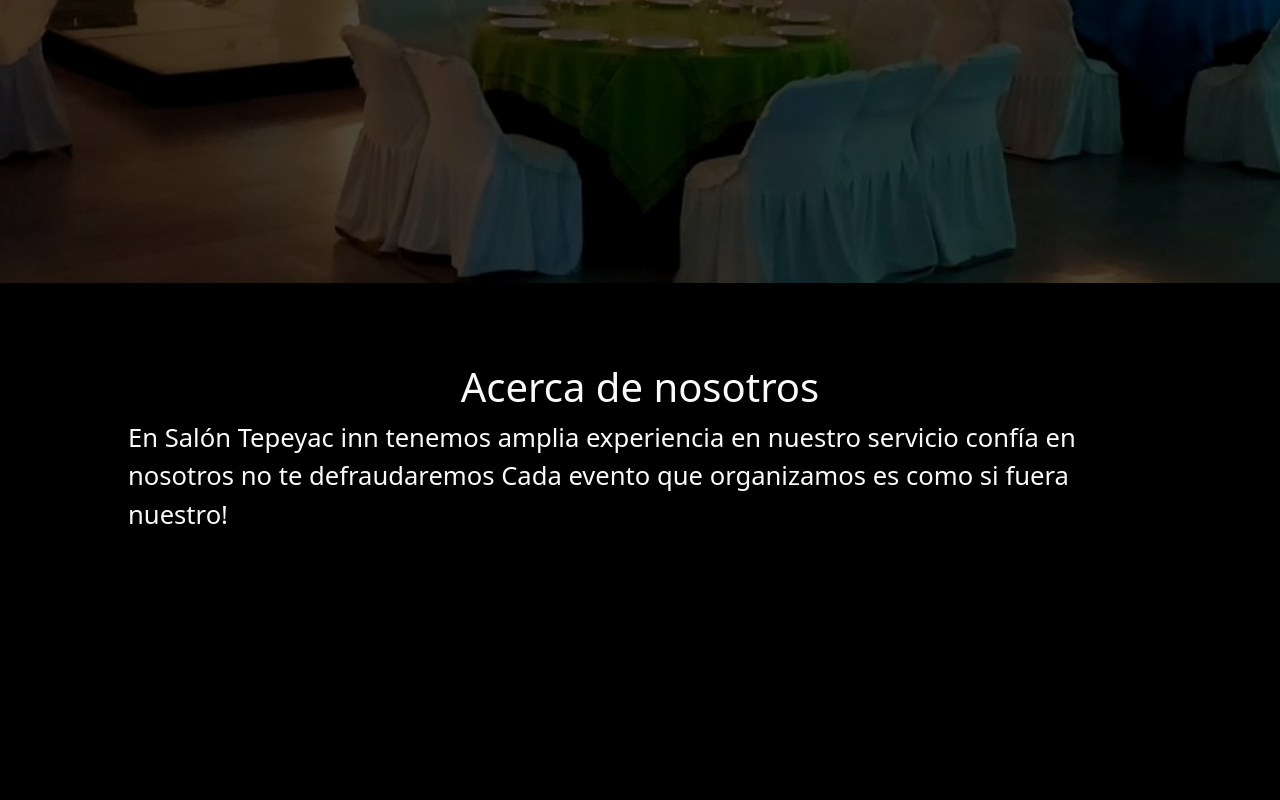
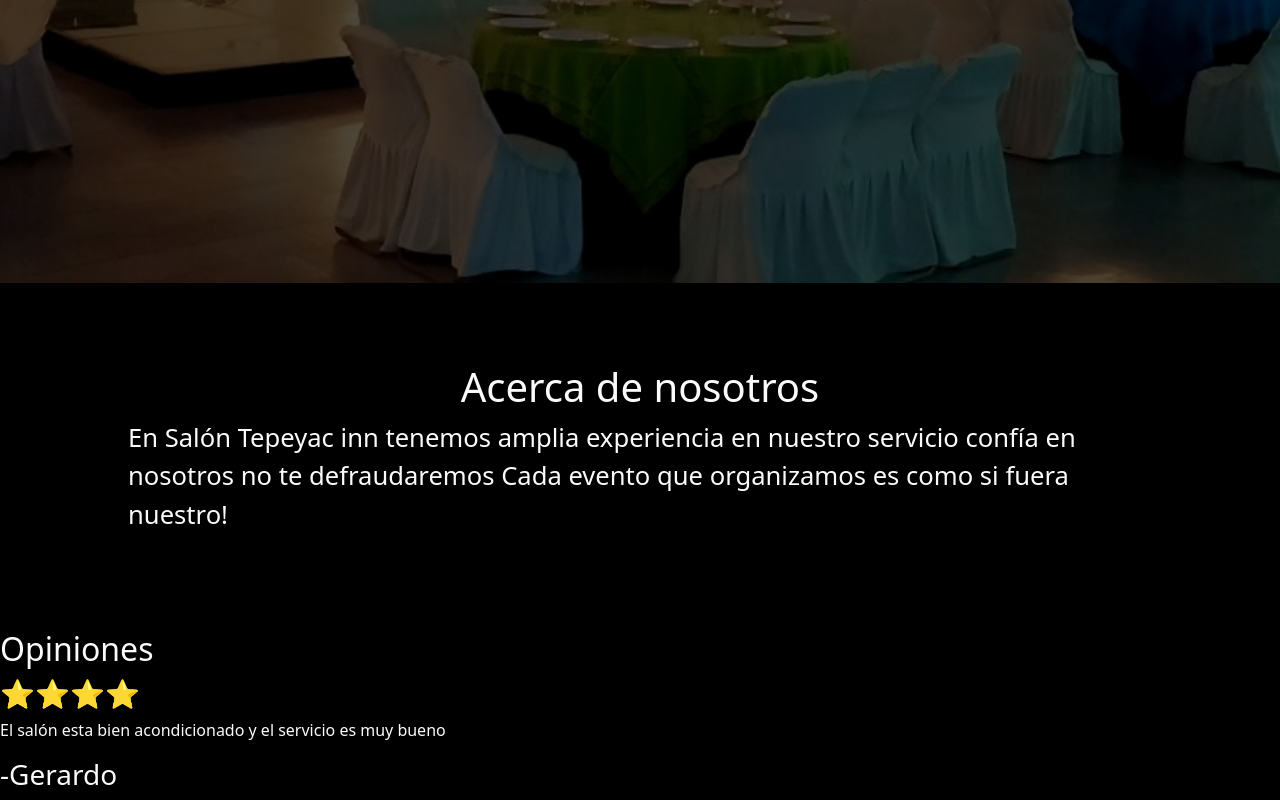
Before and after one commit to VictorVergaraReyes/tepeyac_inn, a Next.js app: page / in a window 1280 px wide. Shown: the part 649-1449 px from the top of the page. Before the commit the page ends 1279 px from the top, so only its background shows below. Built offline with nearby package versions, Linux system fonts and the light colour scheme.

Commit message:
carrusel

```diff
--- a/app/contacto/page.jsx
+++ b/app/contacto/page.jsx
@@ -1,6 +1,8 @@
+import Navigation from "@/components/Navigation"
 export default function Contacto(){
   return(
       <main className="bg-dark-subtle">
+        <Navigation></Navigation>
         <div className="container-fluid row align-items-start">
         <h1 className="text-center">Contacto</h1>
 
--- a/app/eventos/page.jsx
+++ b/app/eventos/page.jsx
@@ -1,7 +1,9 @@
+import Navigation from "@/components/Navigation"
 
 export default function EventosPage(){
   return(
     <div className="bg-dark-subtle p-3">
+      <Navigation></Navigation>
       <h1 className="text-center">Eventos</h1>
       <main className="container">
         <section className="row">
--- a/app/galeria/page.jsx
+++ b/app/galeria/page.jsx
@@ -1,9 +1,11 @@
 import React from "react";
 import Image from "next/image";
+import Navigation from "@/components/Navigation";
 
 function Galeria(){
   return(
     <div className="bg-dark-subtle">
+      <Navigation></Navigation>
       <script src="https://cdn.jsdelivr.net/npm/masonry-layout@4.2.2/dist/masonry.pkgd.min.js" integrity="sha384-GNFwBvfVxBkLMJpYMOABq3c+d3KnQxudP/mGPkzpZSTYykLBNsZEnG2D9G/X/+7D" crossorigin="anonymous" async></script>
 
       <h1>Galeria</h1>
--- a/app/page.jsx
+++ b/app/page.jsx
@@ -1,6 +1,8 @@
 import React from "react";
 import styles from "./page.module.css"
 import Navigation from "@/components/Navigation";
+import Image from "next/image";
+import Carousel from "@/components/Carousel";
 
 export default function IndexPage(){
   return(
@@ -31,6 +33,8 @@
             </p>
           </div>
         </section>
+        {/* Carrusel */}
+        <Carousel></Carousel>
     </body>
   )
 }
--- a/app/paquetes/page.jsx
+++ b/app/paquetes/page.jsx
@@ -1,8 +1,10 @@
 import React from "react";
 import Image from "next/image";
+import Navigation from "@/components/Navigation";
 function Paquetes(){
   return(
     <div className="bg-dark-subtle">
+      <Navigation></Navigation>
       <h1 className="text-center">Paquetes</h1>
       <div className="container">
         <h1>Paquetes de boda</h1>
--- /dev/null
+++ b/components/Carousel.jsx
@@ -0,0 +1,71 @@
+'use client'
+import React, { Component } from "react";
+import Image from "next/image";
+import 'bootstrap/dist/css/bootstrap.css';
+import Slider from "react-slick";
+import "slick-carousel/slick/slick.css";
+import "slick-carousel/slick/slick-theme.css";
+
+export default function Carousel(){
+    const clients=[
+        {
+            ranking:'⭐⭐⭐⭐⭐',
+            text:'Buen ambiente instalaciones limpias bonitas espacio agradable pista de baile bonita, amena la música,  buen servicio de meseros lo recomiendo ampliamente',
+            autor:'-Emma'
+        },
+        {
+            ranking:'⭐⭐⭐⭐',
+            text:'El salón esta bien acondicionado y el servicio es muy bueno',
+            autor:'-Gerardo'
+        },
+        {
+            ranking:'⭐⭐⭐⭐⭐',
+            text:'Muy buen lugar con mucha vida y el servicio excelente de mis mejores experiencias en salones de eventos espero verlos pronto',
+            autor:'-Kevin'
+        },
+        {
+            ranking:'⭐⭐⭐⭐⭐',
+            text:'Buen ambiente instalaciones limpias bonitas espacio agradable pista de baile bonita, amena la música,  buen servicio de meseros lo recomiendo ampliamente',
+            autor:'-Emma'
+        },
+        {
+            ranking:'⭐⭐⭐⭐',
+            text:'El salón esta bien acondicionado y el servicio es muy bueno',
+            autor:'-Gerardo'
+        },
+        {
+            ranking:'⭐⭐⭐⭐⭐',
+            text:'Muy buen lugar con mucha vida y el servicio excelente de mis mejores experiencias en salones de eventos espero verlos pronto',
+            autor:'-Kevin'
+        },
+    ]
+    const settings = {
+        dots: true,
+        infinite: true,
+        autoplaySpeed: 3000,
+        slidesToShow: 1,
+        slidesToScroll: 1,
+        autoplay: true,
+      };
+    return(
+    <>
+        <h2>Opiniones</h2>
+        <div>
+            <div>
+            <Slider {...settings}>
+            {
+                clients.map((client,index)=>{
+                    return(
+                    <div key={index}>
+                        <h3>{client.ranking}</h3>
+                        <p>{client.text}</p>
+                        <h3>{client.autor}</h3>
+                    </div>)
+                })
+            }
+            </Slider>
+            </div>
+        </div>
+    </>
+    )
+}
--- a/package.json
+++ b/package.json
@@ -14,6 +14,8 @@
     "eslint-config-next": "13.4.5",
     "next": "13.4.5",
     "react": "18.2.0",
-    "react-dom": "18.2.0"
+    "react-dom": "18.2.0",
+    "react-slick": "^0.29.0",
+    "slick-carousel": "^1.8.1"
   }
 }
```
